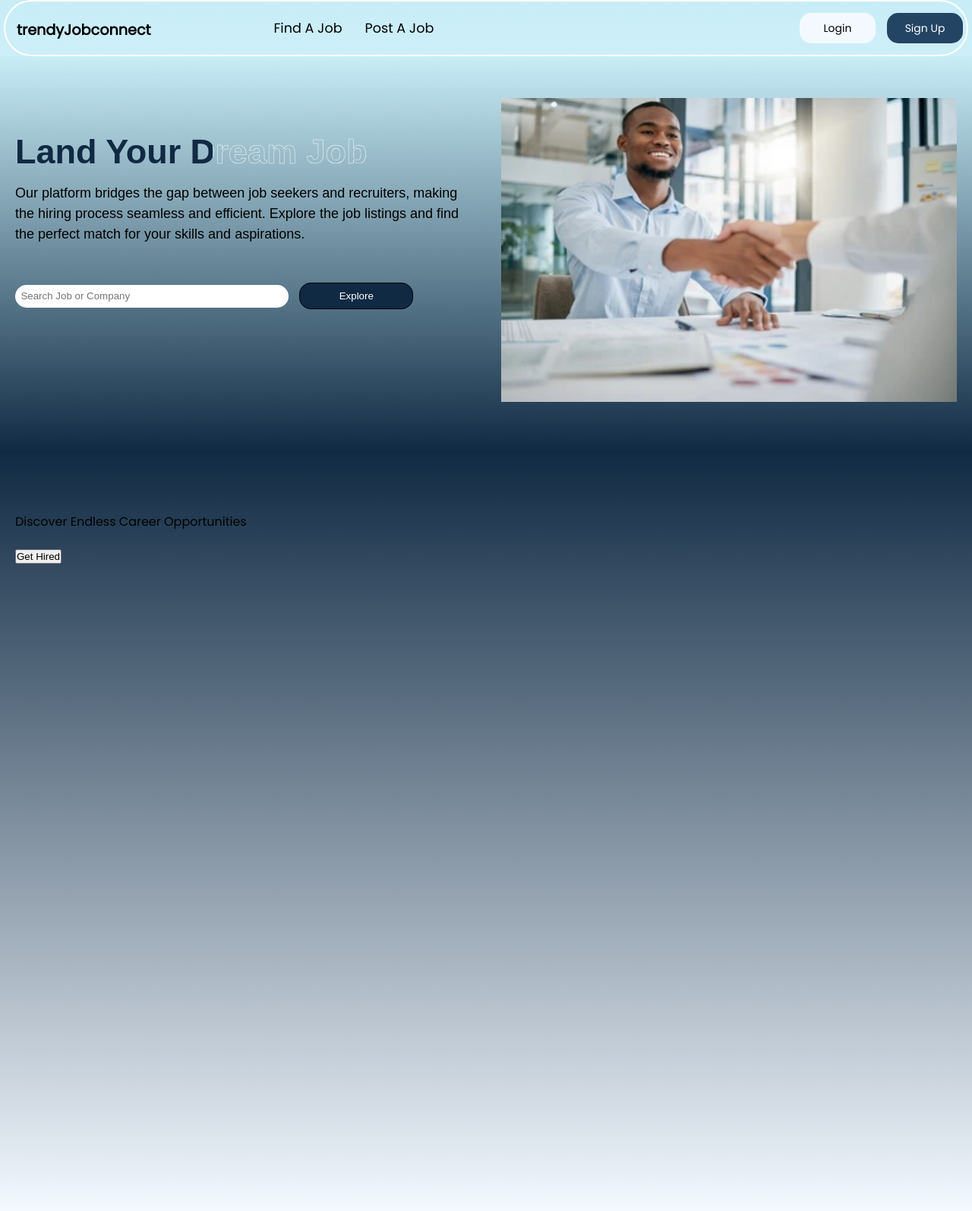
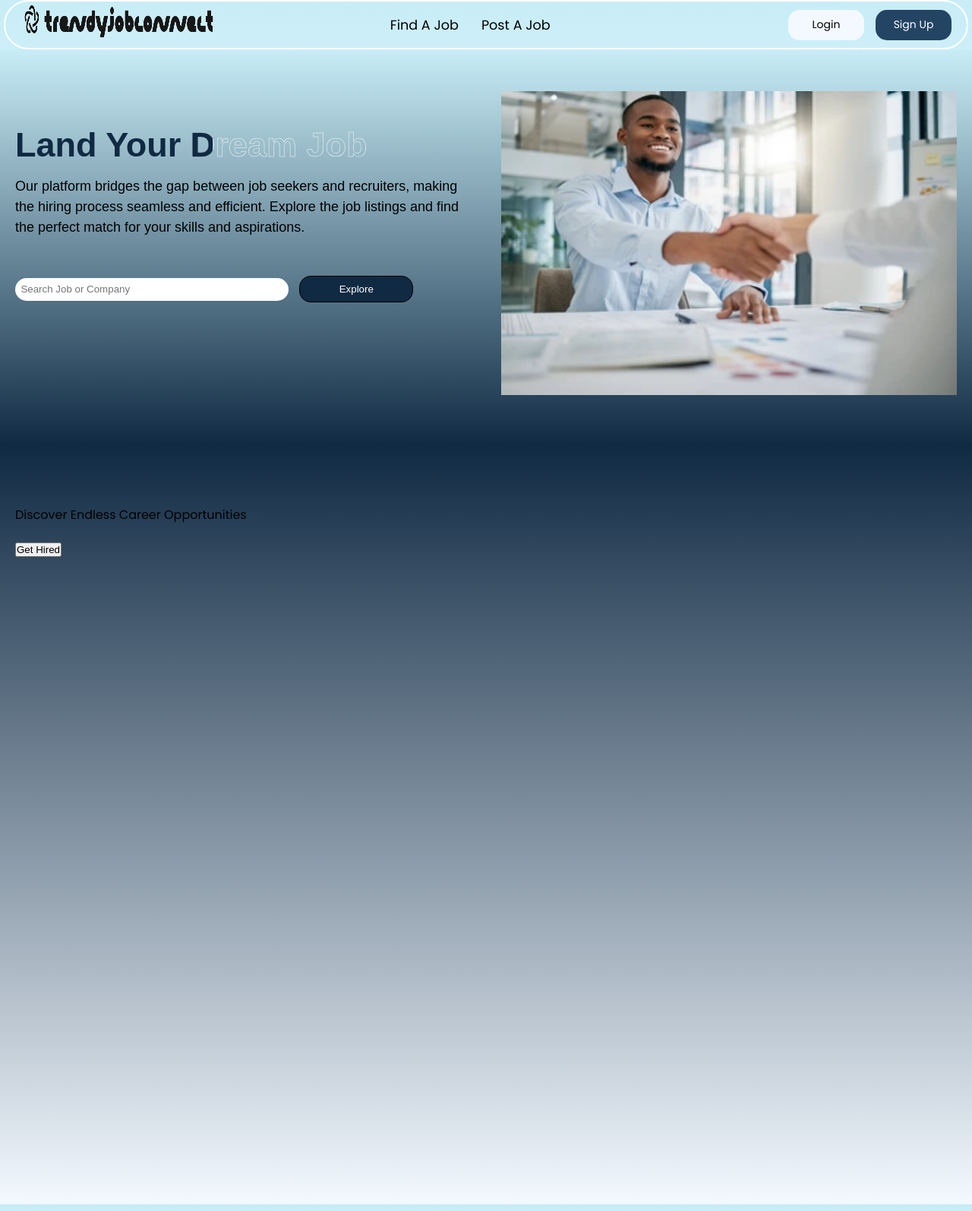
Before and after one commit to nenyeonyema/trendyjobconnect, a Python web app: template templates/home.html in a window 1280 px wide. Shown: the whole page at 76% size. Run offline with Jinja, Linux system fonts and the light colour scheme; the template is opened without the code that fills it, so the values that code supplies are empty.

Commit message:
added new logo

```diff
--- a/static/styles/home.css
+++ b/static/styles/home.css
@@ -15,6 +15,9 @@
     --grey-light:  rgb(36, 68, 100);
     --just-light-blue: rgb(232, 232, 233);
     --light-grey-blue: rgb(218, 230, 236);
+    --dark-light-blue: #001449;
+    --dark-blue: #001848;
+    --deep-purple: #5f0d3b;
 }
 
 body {
@@ -49,13 +52,16 @@ section.con1 {
 }
 /* logo styling */
 .con-logo {
-    margin-left: 10px;
+    margin-left: -120px;
 }
-.logo {
+.my-logo {
+    transform: scaleX(0.40);
+}
+/* .logo {
     font-family: Poppins;
     font-size: 0.8em;
     text-decoration: none;
-}
+} */
 
 /* Navbar Styling */
 .nav-bar {
@@ -65,7 +71,7 @@ section.con1 {
     border: 2px solid white;
     border-radius: 50px;
     margin: 0 5px;
-    padding: 15px 5px;
+    padding: 5px 0px;
     color: black;
 }
 
@@ -80,7 +86,7 @@ div.reg {
 /* Toggle Button Styling */
 .toggle {
     display: flex;
-    margin-right: 5px;
+    margin-right: 15px;
 }
 .closing-bar {
     display: none;
@@ -268,7 +274,12 @@ section.con2 {
     .toggle-button {
         display: none;
     }
-
+    .con-logo {
+        margin-left: -100px;
+    }
+    .my-logo {
+        transform: scaleX(0.50);
+    }
     .nav-list {
         display: flex;
         justify-content: center;
@@ -297,6 +308,9 @@ section.con2 {
         justify-content: flex-end;
         align-items: center;
         width: 100%;
+    }
+    div.reg{
+        margin-right: 20px;
     }
     div.reg button {
         width: 100px;
--- a/templates/home.html
+++ b/templates/home.html
@@ -13,7 +13,8 @@
     <section class="con1">
         <nav class="nav-bar">
             <div class="con-logo">
-                <h2><a class="font-effect-3d-float logo" style="color: black;" href="#">trendyJobconnect</a></h2>
+                <a href="#home"><img src="../static/images/my-logo/my-logo2.png" alt="logo" class="my-logo"></a>
+                <!-- <h2><a class="font-effect-3d-float logo" style="color: black;" href="#">trendyJobconnect</a></h2> -->
             </div>
             <ul class="nav-list">
                 <li><a href="#">Find A Job</a></li>
```
Also changed, not shown: static/images/my-logo/my-logo1-removebg-preview.png (added), static/images/my-logo/my-logo2.png (added), static/images/my-logo/my-logo3.png (added), static/images/tech-logos/airbnb-logo.png (added), static/images/tech-logos/dropbpx-logo.png (added).
